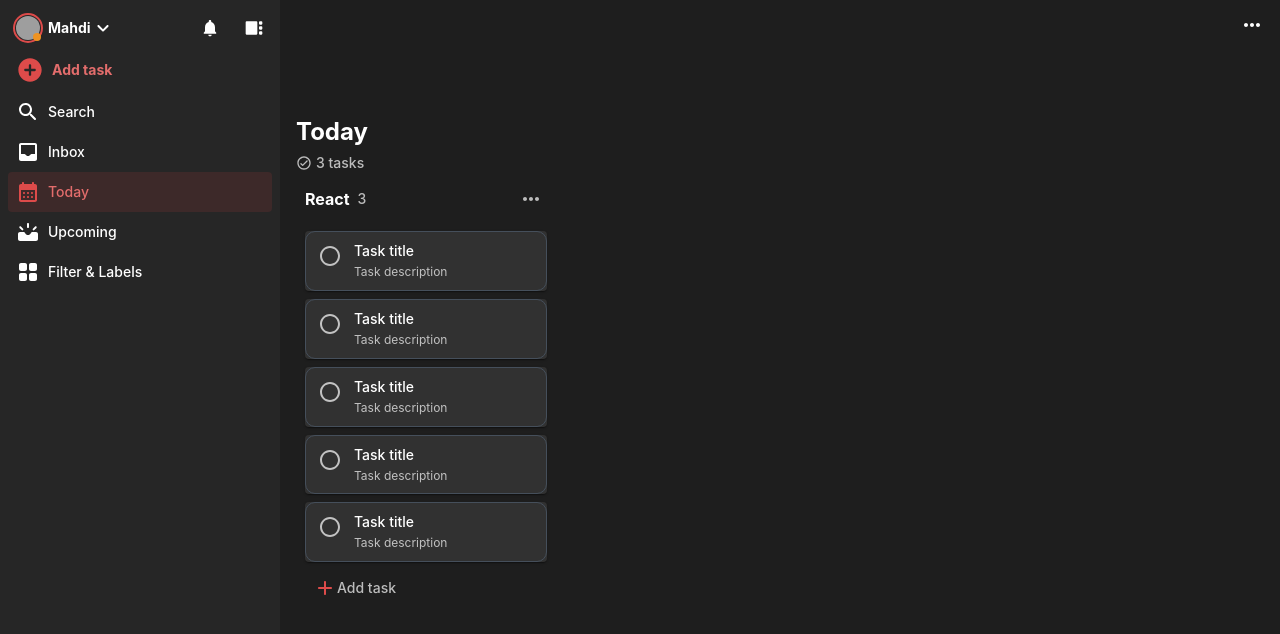
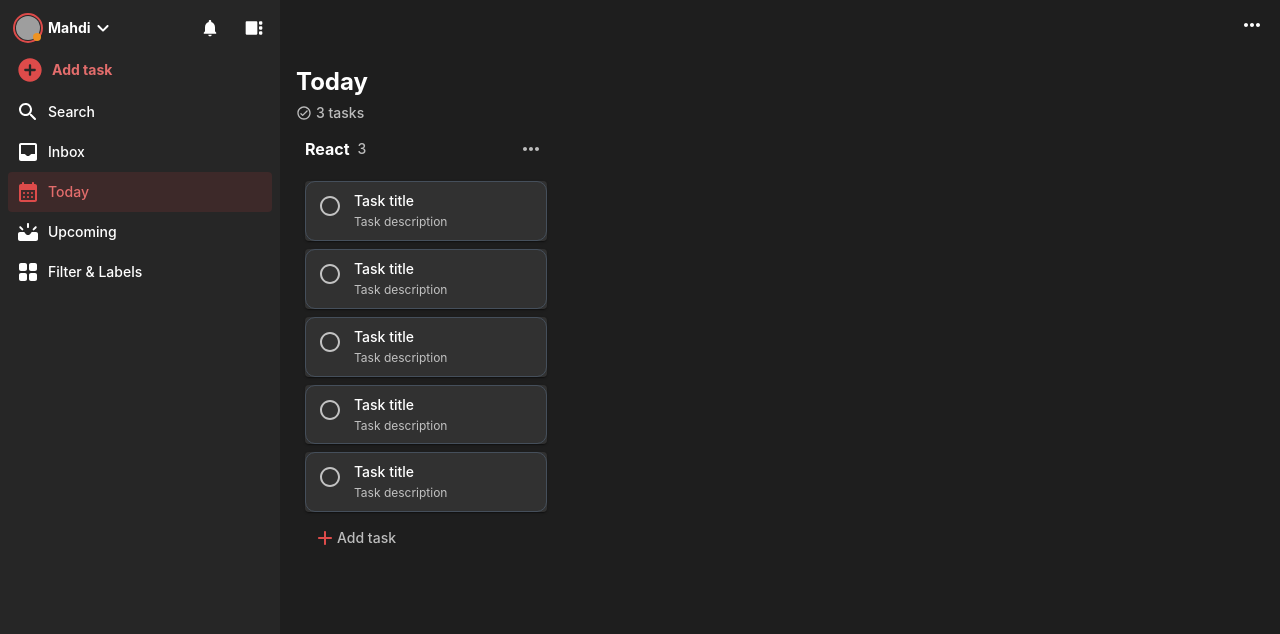
Before and after one commit to MahdiHaeri/Todoist_React, a React (Vite) app: page /app/today in a window 1280 px wide. Shown: the top 634 px of the page. Built offline with nearby package versions, Linux system fonts and the light colour scheme; grey boxes are pictures that could not be loaded.

Commit message:
Fix AppBar bug

```diff
--- a/src/layouts/dashboard/DashboardLayout.jsx
+++ b/src/layouts/dashboard/DashboardLayout.jsx
@@ -32,20 +32,12 @@ export default function DashboardLayout({children}) {
             <NavDrawer openNav={openNav} onToggleDrawer={onToggleDrawer}/>
             <Header openNav={openNav} onToggleDrawer={onToggleDrawer}/>
             <Stack
+                height={'100%'}
                 width={'100%'}
-                height={'100%'}
-                sx={{
-                    paddingTop: '50px'
-                }}
             >
-                <Stack
-                    height={'100%'}
-                    width={'100%'}
-                >
-                    <Main>
-                        {children}
-                    </Main>
-                </Stack>
+                <Main>
+                    {children}
+                </Main>
             </Stack>
         </Stack>
     );
```
